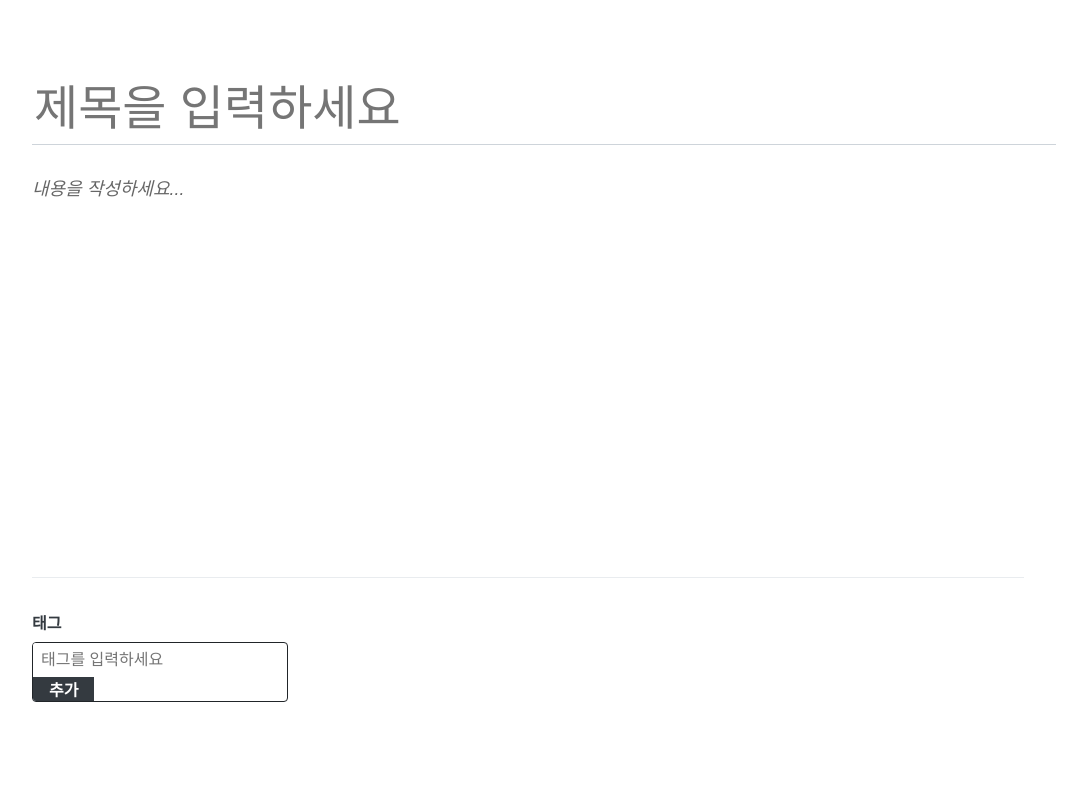
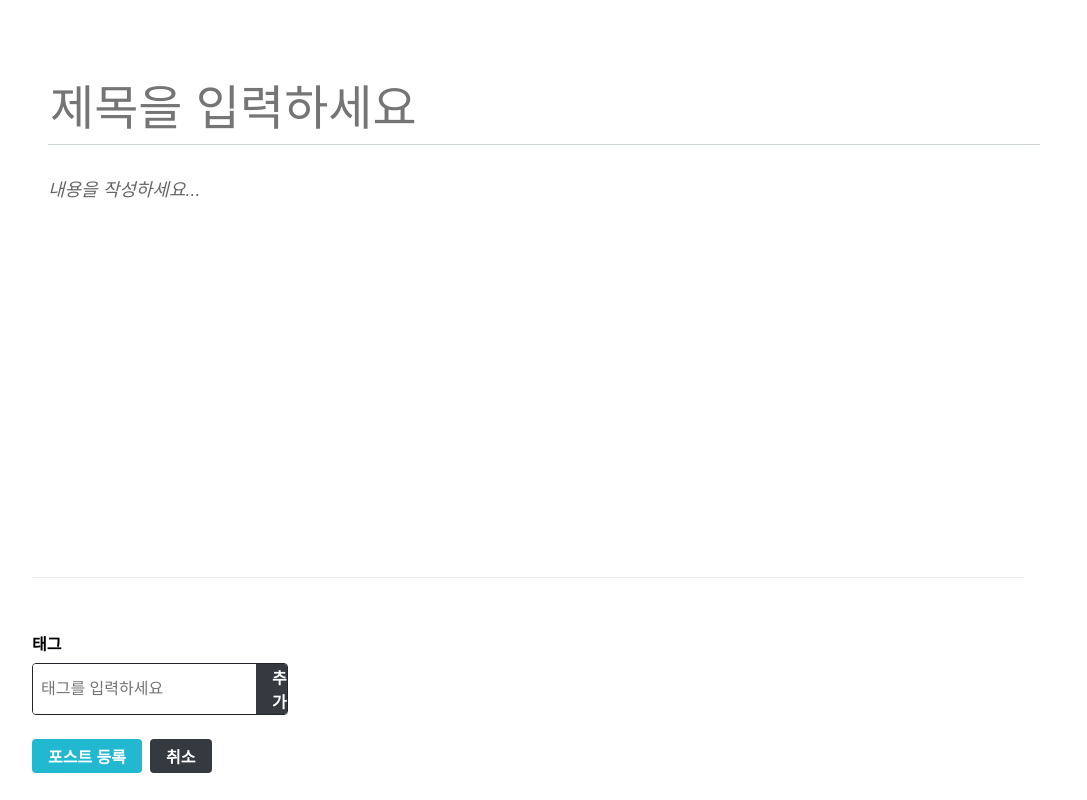
Before and after one commit to 2myungho/frontend, a React (Create React App) app: page /write in a window 1280 px wide. Shown: the whole page, without its empty margins (112-1199 px from the left). Built offline with nearby package versions, Linux system fonts and the light colour scheme.

Commit message:
글쓰기 기능

```diff
--- a/src/components/write/Editor.js
+++ b/src/components/write/Editor.js
@@ -1,57 +1,78 @@
-import React,{useRef, useEffect} from 'react';
+import React, { useRef, useEffect, useCallback } from 'react';
 import Quill from 'quill';
 import 'quill/dist/quill.bubble.css';
-import styled from 'styled-components'
+import styled from 'styled-components';
 import palette from '../../lib/styles/palette';
 import Responsive from '../common/Responsive';
 
 const EditorBlock = styled(Responsive)`
-    padding:5rem 0;
+  /* 페이지 위 아래 여백 지정 */
+  padding-top: 5rem;
+  padding-bottom: 5rem;
+`;
+const TitleInput = styled.input`
+  font-size: 3rem;
+  outline: none;
+  padding-bottom: 0.5rem;
+  border: none;
+  border-bottom: 1px solid ${palette.gray[4]};
+  margin-bottom: 2rem;
+  width: 100%;
+`;
+const QuillWrapper = styled.div`
+  /* 최소 크기 지정 및 padding 제거 */
+  .ql-editor {
+    padding: 0;
+    min-height: 320px;
+    font-size: 1.125rem;
+    line-height: 1.5;
+  }
+  .ql-editor.ql-blank::before {
+    left: 0px;
+  }
 `;
 
-const TitleInput = styled.input`
-    font-size:3rem;
-    outline:none;
-    padding-bottom:0.5rem;
-    border:none;
-    border-bottom:1px solid ${palette.gray[4]};
-    margin-bottom:2rem;
-    width:100%;
-`
-
-const QuillWrapper = styled.div`
-    .ql-editor{
-        padding:0;
-        min-height:320px;
-        font-size:1.125rem;
-        line-height1.5;
-    }
-    .ql-editor.ql-blank::before{
-        left:0px;
-    }
-`
-const Editor = () => {
-    const quillElement = useRef(null); //Quill을 적용할 DivElement를 설정
-    const quillInstance = useRef(null); //Quill 인스턴스 설정
+const Editor = ({ title, body, onChangeField }) => {
+  const quillElement = useRef(null); // Quill을 적용할 DivElement를 설정
+  const quillInstance = useRef(null); // Quill 인스턴스를 설정
 
   useEffect(() => {
     quillInstance.current = new Quill(quillElement.current, {
       theme: 'bubble',
       placeholder: '내용을 작성하세요...',
       modules: {
-                toolbar:[
-                    [{header:'1'},{header:'2'}],
-                    ['bold','italic','underline','strike'],
-                    [{list:'ordered'},{list:'bullet'}],
-                    ['blockquote','code-block','link','image']
-                ]
+        // 더 많은 옵션
+        // https://quilljs.com/docs/modules/toolbar/ 참고
+        toolbar: [
+          [{ header: '1' }, { header: '2' }],
+          ['bold', 'italic', 'underline', 'strike'],
+          [{ list: 'ordered' }, { list: 'bullet' }],
+          ['blockquote', 'code-block', 'link', 'image'],
+        ],
+      },
+    });
+
+    // quill에 text-change 이벤트 핸들러 등록
+    // 참고: https://quilljs.com/docs/api/#events
+    const quill = quillInstance.current;
+    quill.on('text-change', (delta, oldDelta, source) => {
+      if (source === 'user') {
+        onChangeField({ key: 'body', value: quill.root.innerHTML });
       }
-        })
-    },[])
+    });
+  }, [onChangeField]);
+
+  const onChangeTitle = e => {
+    onChangeField({ key: 'title', value: e.target.value });
+  };
 
   return (
     <EditorBlock>
-            <TitleInput placeholder="제목을 입력하세요" />
+      <TitleInput
+        placeholder="제목을 입력하세요"
+        onChange={onChangeTitle}
+        value={title}
+      />
       <QuillWrapper>
         <div ref={quillElement} />
       </QuillWrapper>
--- a/src/components/write/TagBox.js
+++ b/src/components/write/TagBox.js
@@ -1,102 +1,118 @@
-import React,{useState,useCallback} from 'react';
+import React, { useState, useCallback, useEffect } from 'react';
 import styled from 'styled-components';
 import palette from '../../lib/styles/palette';
 
 const TagBoxBlock = styled.div`
-    width:100%;
-    border-top:1px solid ${palette.gray[2]};
-    padding-top:2rem;
-
-    h4{
-        color:${palette.gray[8]};
-        margin-top:0;
-        margin-bottom:0.5rem;
+  width: 100%;
+  border-top: 1px solid ${palette.gray[2]};
+  padding-top: 2rem;
+  h4 {
+    color: ${palette.gray[8]}
+    margin-top: 0;
+    margin-bottom: 0.5rem;
   }
-`
+`;
 
 const TagForm = styled.form`
-    border-radius:4px;
-    overflow:hidden;
-    width:256px;
-    border:1px solid ${palette.gray[9]};
+  border-radius: 4px;
+  overflow: hidden;
+  display: flex;
+  width: 256px;
+  border: 1px solid ${palette.gray[9]}; /* 스타일 초기화 */
   input,
-    button{
-        outline:none;
-        border:none;
-        font-size:1rem;
+  button {
+    outline: none;
+    border: none;
+    font-size: 1rem;
   }
-    input{
-        padding:0.5rem;
-        flex:1;;
-        min-width:0;
+  input {
+    padding: 0.5rem;
+    flex: 1;
   }
-    button{
-        cursor:pointer;
-        padding:0 1rem;
-        border:none;
-        background:${palette.gray[8]};
-        color:white;
-        font-weight:bold;
-        &:hover{
-            background:${palette.gray[6]};
+  button {
+    cursor: pointer;
+    padding-right: 1rem;
+    padding-left: 1rem;
+    border: none;
+    background: ${palette.gray[8]};
+    color: white;
+    font-weight: bold;
+    &:hover {
+      background: ${palette.gray[6]};
     }
   }
-`
+`;
+
 const Tag = styled.div`
-    margin-right:0.5rem;
-    color:${palette.gray[6]};
-    cursor:pointer;
-    &:hover{
-        opacity:0.5;
+  margin-right: 0.5rem;
+  color: ${palette.gray[6]};
+  cursor: pointer;
+  &:hover {
+    opacity: 0.5;
   }
-`
+`;
+
 const TagListBlock = styled.div`
-    display:flex;
-    margin-top:0.5rem;
-`
-//React.memo를 사용하여 tag 값이 바뀔 때만 리렌더링되도록 처리
-const TagItem = React.memo(({tag,onRemove}) => (
+  display: flex;
+  margin-top: 0.5rem;
+`;
+
+// React.memo를 사용하여 tag 값이 바뀔 때만 리렌더링되도록 처리
+const TagItem = React.memo(({ tag, onRemove, onChangeTags }) => (
   <Tag onClick={() => onRemove(tag)}>#{tag}</Tag>
 ));
 
-//React.memo를 사용하여 tags 값이 바뀔 때만 리렌더링되도록 처리
-const TagList = React.memo(({tags,onRemove}) => (
+// React.memo를 사용하여 tags 값이 바뀔 때만 리렌더링되도록 처리
+const TagList = React.memo(({ tags, onRemove }) => (
   <TagListBlock>
     {tags.map(tag => (
-            <TagItem key = {tag} tag={tag} onRemove={onRemove} />
+      <TagItem key={tag} tag={tag} onRemove={onRemove} />
     ))}
   </TagListBlock>
-))
+));
 
-const TagBox = () => {
-    const [input,setInput] = useState('');
-    const [localTags,setLocalTags] = useState([]);
+const TagBox = ({ tags, onChangeTags }) => {
+  const [input, setInput] = useState('');
+  const [localTags, setLocalTags] = useState([]);
 
   const insertTag = useCallback(
     tag => {
-            if (!tag) return; //공백이라면 추가하지 않음
-            if(localTags.includes(tag)) return; //이미 존재한다면 추가하지 않음
-            setLocalTags([...localTags,tag]);
+      if (!tag) return; // 공백이라면 추가하지 않음
+      if (localTags.includes(tag)) return; // 이미 존재한다면 추가하지 않음
+      const nextTags = [...localTags, tag];
+      setLocalTags(nextTags);
+      onChangeTags(nextTags);
     },
-        [localTags]
-    )
+    [localTags, onChangeTags],
+  );
 
   const onRemove = useCallback(
     tag => {
-            setLocalTags(localTags.fillter(t => t !== tag));
+      const nextTags = localTags.filter(t => t !== tag);
+      setLocalTags(nextTags);
+      onChangeTags(nextTags);
     },
-        [localTags],
-    )
+    [localTags, onChangeTags],
+  );
+
   const onChange = useCallback(e => {
-        setInput(e.target.value)
-    },[])
+    setInput(e.target.value);
+  }, []);
+
   const onSubmit = useCallback(
     e => {
       e.preventDefault();
-            insertTag(input.trim()); //앞뒤 공백을 없앤 후 등록
-            setInput(''); //input 초기화
-        }
-    )
+      insertTag(input.trim()); // 앞뒤 공백 없앤 후 등록
+      setInput(''); // input 초기화
+    },
+    [input, insertTag],
+  );
+
+  // tags 값이 바뀔 때
+  useEffect(() => {
+    setLocalTags(tags);
+  }, [tags]);
+
   return (
     <TagBoxBlock>
       <h4>태그</h4>
--- /dev/null
+++ b/src/components/write/WriteActionButtons.js
@@ -0,0 +1,32 @@
+import React from 'react';
+import styled from 'styled-components';
+import Button from '../common/Button';
+
+const WriteActionButtonsBlock = styled.div`
+  margin-top: 1rem;
+  margin-bottom: 3rem;
+  button + button {
+    margin-left: 0.5rem;
+  }
+`;
+
+/* TagBox에서 사용하는 버튼과 일치하는 높이로 설정 후 서로 간의 여백 지정 */
+const StyledButton = styled(Button)`
+  height: 2.125rem;
+  & + & {
+    margin-left: 0.5rem;
+  }
+`;
+
+const WriteActionButtons = ({ onCancel, onPublish }) => {
+  return (
+    <WriteActionButtonsBlock>
+      <StyledButton cyan onClick={onPublish}>
+        포스트 등록
+      </StyledButton>
+      <StyledButton onClick={onCancel}>취소</StyledButton>
+    </WriteActionButtonsBlock>
+  );
+};
+
+export default WriteActionButtons;
--- /dev/null
+++ b/src/containers/write/EditorContainer.js
@@ -0,0 +1,24 @@
+import React, { useEffect, useCallback } from 'react';
+import Editor from '../../components/write/Editor';
+import { useSelector, useDispatch } from 'react-redux';
+import { changeField, initialize } from '../../modules/write';
+
+const EditorContainer = () => {
+  const dispatch = useDispatch();
+  const { title, body } = useSelector(({ write }) => ({
+    title : write.title,
+    body: write.body,
+  }));
+  const onChangeField = useCallback(payload => dispatch(changeField(payload)), [
+    dispatch,
+  ]);
+  // 언마운트될 때 초기화
+  useEffect(() => {
+    return () => {
+      dispatch(initialize());
+    };
+  }, [dispatch]);
+  return <Editor onChangeField={onChangeField} title={title} body={body} />;
+};
+
+export default EditorContainer;
--- /dev/null
+++ b/src/containers/write/TagBoxContainer.js
@@ -0,0 +1,22 @@
+import React from 'react';
+import { useDispatch, useSelector } from 'react-redux';
+import TagBox from '../../components/write/TagBox';
+import { changeField } from '../../modules/write';
+
+const TagBoxContainer = () => {
+  const dispatch = useDispatch();
+  const tags = useSelector(state => state.write.tags);
+
+  const onChangeTags = nextTags => {
+    dispatch(
+      changeField({
+        key: 'tags',
+        value: nextTags,
+      }),
+    );
+  };
+
+  return <TagBox onChangeTags={onChangeTags} tags={tags} />;
+};
+
+export default TagBoxContainer;
--- /dev/null
+++ b/src/containers/write/WriteActionButtonsContainer.js
@@ -0,0 +1,46 @@
+import React, { useEffect } from 'react';
+import WriteActionButtons from '../../components/write/WriteActionButtons';
+import { useSelector, useDispatch } from 'react-redux';
+import { withRouter } from 'react-router-dom';
+import { writePost } from '../../modules/write';
+
+const WriteActionButtonsContainer = ({ history }) => {
+  const dispatch = useDispatch();
+  const { title, body, tags, post, postError } = useSelector(({ write }) => ({
+    title: write.title,
+    body: write.body,
+    tags: write.tags,
+    post: write.post,
+    postError: write.postError,
+  }));
+
+  // 포스트 등록
+  const onPublish = () => {
+    dispatch(
+      writePost({
+        title,
+        body,
+        tags,
+      }),
+    );
+  };
+
+  // 취소
+  const onCancel = () => {
+    history.goBack();
+  };
+
+  // 성공 혹은 실패시 할 작업
+  useEffect(() => {
+    if (post) {
+      const { _id, user } = post;
+      history.push(`/@${user.username}/${_id}`);
+    }
+    if (postError) {
+      console.log(postError);
+    }
+  }, [history, post, postError]);
+  return <WriteActionButtons onPublish={onPublish} onCancel={onCancel} />;
+};
+
+export default withRouter(WriteActionButtonsContainer);
--- /dev/null
+++ b/src/lib/api/posts.js
@@ -0,0 +1,4 @@
+import client from './client'
+
+export const writePost = ({title,body,tags}) =>
+client.post('/api/posts', {title,body,tags})
--- a/src/modules/index.js
+++ b/src/modules/index.js
@@ -3,15 +3,17 @@ import { all } from 'redux-saga/effects';
 import auth, { authSaga } from './auth';
 import loading from './loading';
 import user, { userSaga } from './user';
+import write, { writeSaga } from './write';
 
 const rootReducer = combineReducers({
   auth,
   loading,
-  user
+  user,
+  write,
 });
 
 export function* rootSaga() {
-  yield all([authSaga(), userSaga()]);
+  yield all([authSaga(), userSaga(), writeSaga()]);
 }
 
 export default rootReducer;
--- /dev/null
+++ b/src/modules/write.js
@@ -0,0 +1,68 @@
+import { createAction, handleActions } from 'redux-actions';
+import createRequestSaga, {
+  createRequestActionTypes,
+} from '../lib/createRequestSaga';
+import * as postsAPI from '../lib/api/posts';
+import { takeLatest } from 'redux-saga/effects';
+
+const INITIALIZE = 'write/INITIALIZE'; // 모든 내용 초기화
+const CHANGE_FIELD = 'write/CHANGE_FIELD'; // 특정 key 값 바꾸기
+const [
+  WRITE_POST,
+  WRITE_POST_SUCCESS,
+  WRITE_POST_FAILURE,
+] = createRequestActionTypes('write/WRITE_POST'); // 포스트 작성
+
+export const initialize = createAction(INITIALIZE);
+export const changeField = createAction(CHANGE_FIELD, ({ key, value }) => ({
+  key,
+  value,
+}));
+export const writePost = createAction(WRITE_POST, ({ title, body, tags }) => ({
+  title,
+  body,
+  tags,
+}));
+
+// saga 생성
+const writePostSaga = createRequestSaga(WRITE_POST, postsAPI.writePost);
+export function* writeSaga() {
+  yield takeLatest(WRITE_POST, writePostSaga);
+}
+
+const initialState = {
+  title: '',
+  body: '',
+  tags: [],
+  post: null,
+  postError: null,
+};
+
+const write = handleActions(
+  {
+    [INITIALIZE]: state => initialState, // initialState를 넣으면 초기상태로 바뀜
+    [CHANGE_FIELD]: (state, { payload: { key, value } }) => ({
+      ...state,
+      [key]: value, // 특정 key 값을 업데이트
+    }),
+    [WRITE_POST]: state => ({
+      ...state,
+      // post와 postError를 초기화
+      post: null,
+      postError: null,
+    }),
+    // 포스트 작성 성공
+    [WRITE_POST_SUCCESS]: (state, { payload: post }) => ({
+      ...state,
+      post,
+    }),
+    // 포스트 작성 실패
+    [WRITE_POST_FAILURE]: (state, { payload: postError }) => ({
+      ...state,
+      postError,
+    }),
+  },
+  initialState,
+);
+
+export default write;
--- a/src/pages/WritePage.js
+++ b/src/pages/WritePage.js
@@ -1,13 +1,16 @@
 import React from 'react';
-import Editor from '../components/write/Editor';
-import TagBox from '../components/write/TagBox';
+import EditorContainer from '../containers/write/EditorContainer';
+import TagBoxContainer from '../containers/write/TagBoxContainer';
+import WriteActionButtons from '../components/write/WriteActionButtons';
 import Responsive from '../components/common/Responsive';
+import WriteActionButtonsContainer from '../containers/write/WriteActionButtonsContainer';
 
 const WritePage = () => {
     return (
         <Responsive>
-            <Editor />
-            <TagBox />
+            <EditorContainer />
+            <TagBoxContainer />
+            <WriteActionButtonsContainer />
         </Responsive>
     );
 };
```
Lines whose indentation alone changed are shown as unchanged.
